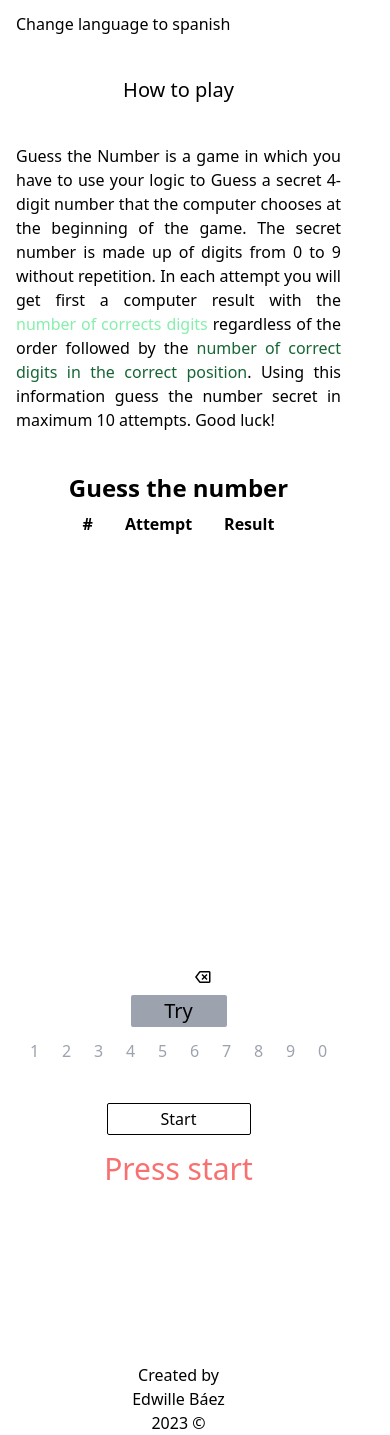
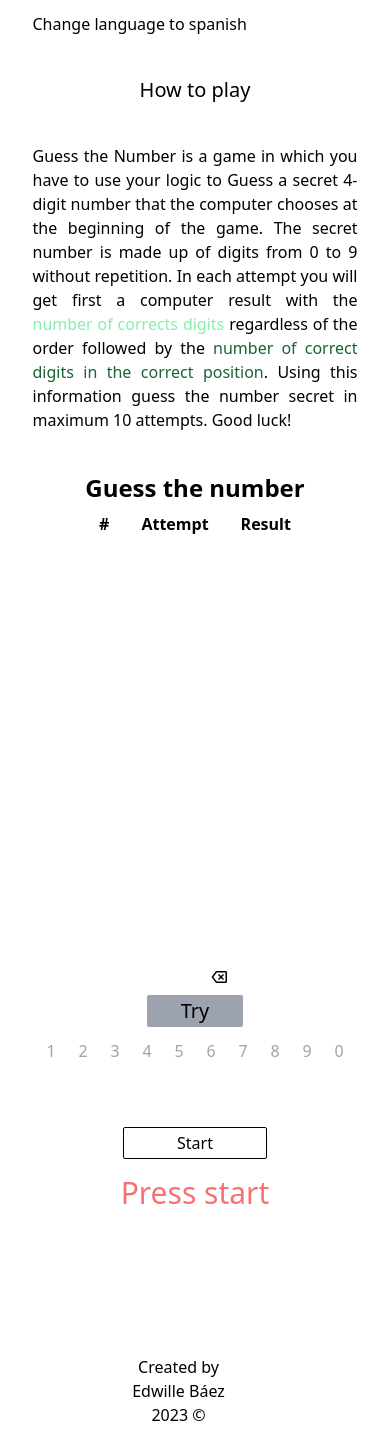
Before and after one commit to EdwilleBaez/guess-the-number, a React (Vite) app: page / in a window 390 px wide. Built offline with nearby package versions, Linux system fonts and the light colour scheme.

Commit message:
fixing loseWin logic

```diff
--- a/src/App.tsx
+++ b/src/App.tsx
@@ -80,8 +80,7 @@ const App: React.FC = () => {
     if (JSON.stringify(selectedNumbers) === JSON.stringify(randomNumber)) {
       setMessage(1);
       setActiveButtons(true);
-    }
-    if (arrayToMap.length === 9) {
+    } else if (arrayToMap.length === 9 ) {
       setMessage(2);
     }
   };
@@ -92,8 +91,8 @@ const App: React.FC = () => {
 
   return (
     <div className="w-screen h-screen">
-      <div className="justify-center md:flex gap-10 mt-3">
-        <div className="w-5/6 md:w-2/6 mx-4 mb-10 sm:ml-12">
+      <div className="mx-auto md:flex gap-10 mt-3">
+        <div className="w-5/6 md:w-2/6 mx-auto mb-10 sm:ml-12">
           <button
             onClick={() => changeLanguage()}
             className="hover:underline hover:text-gray-600"
@@ -146,7 +145,7 @@ const App: React.FC = () => {
             )}
           </p>
         </div>
-        <div className="w-5/6 md:w-2/6 mx-4 mb-10 sm:ml-12 md:ml-0 text-center">
+        <div className="w-5/6 md:w-2/6 mx-auto mb-10 sm:ml-12 md:ml-0 text-center">
           <h1 className="text-2xl font-bold mb2 ">
             {language ? "Guess the number" : "Adivina el número"}
           </h1>
@@ -165,10 +164,10 @@ const App: React.FC = () => {
             tryAttempt={handleTryAttempt}
           />
         </div>
-        <div className="w-5/6 md:w-2/6 mx-4 sm:ml-12 md:mr-12 mb-12 justify-center text-center">
+        <div className="w-5/6 md:w-2/6 mx-auto sm:ml-12 md:mr-12 mb-12 justify-center text-center">
           <button
             onClick={() => start()}
-            className="w-36 h-8 mb-4 border mx-auto border-black rounded-sm hover:text-white hover:bg-black"
+            className="w-36 h-8 mb-4 mt-6 border mx-auto border-black rounded-sm hover:text-white hover:bg-black"
           >
             {language
               ? activeButtons
@@ -227,7 +226,7 @@ const App: React.FC = () => {
           </p>
         </div>
       </div>
-      <div className="w-5/6 mt-44 text-center mx-4 flex justify-center sm:ml-12 md:mr-12">
+      <div className="w-5/6 mt-36 text-center mx-4 flex justify-center sm:ml-12 md:mr-12">
        <div className="w-2/6 sm:ml-12"><Footer language={language}/></div>
       </div>
     </div>
```
